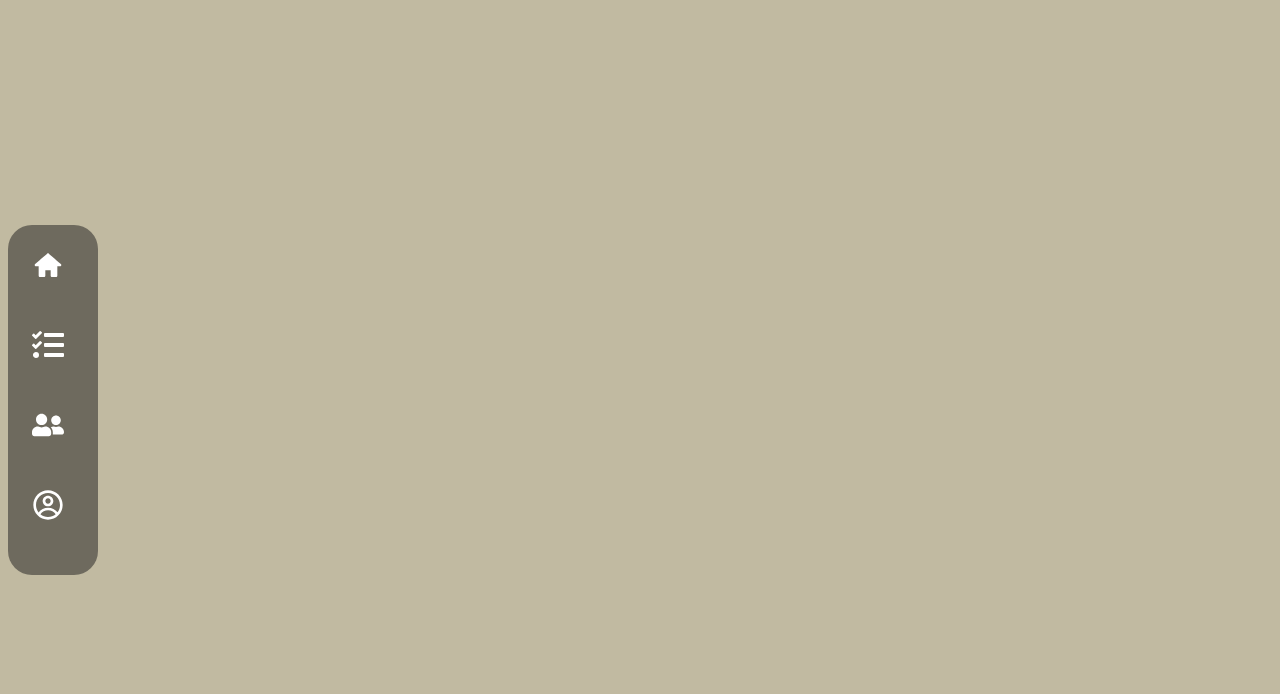
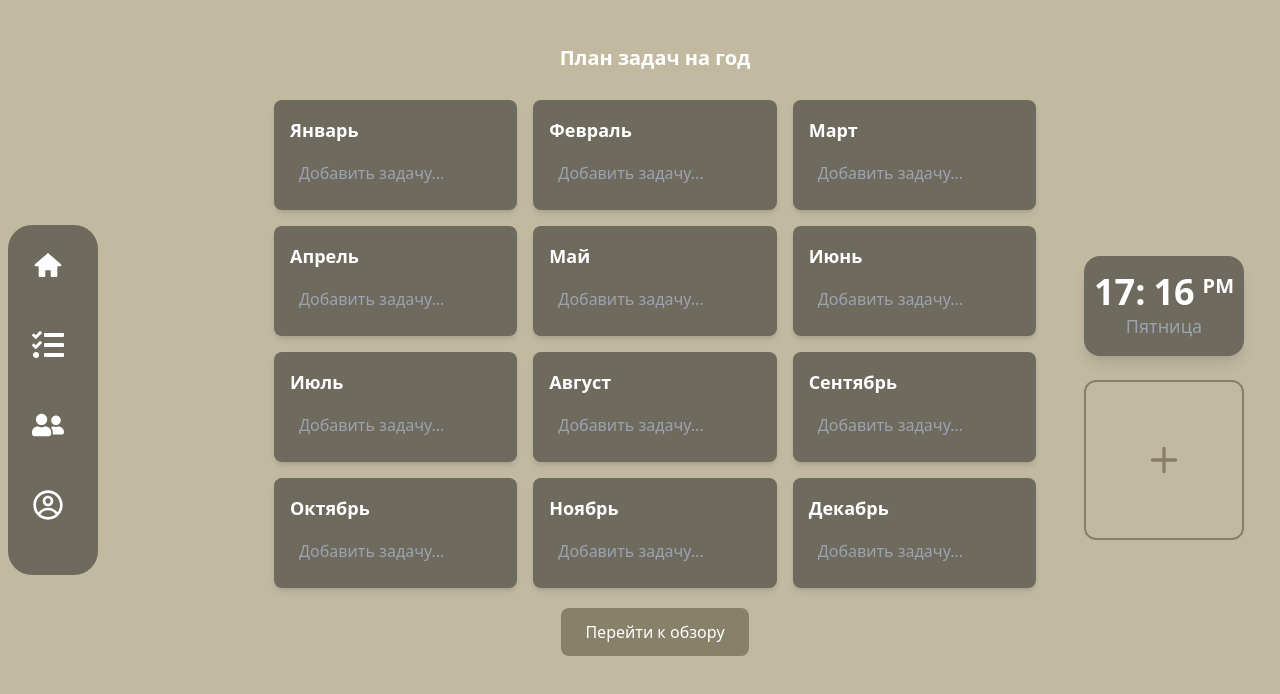
Before and after one commit to foxnaim/Agenda-client-, a Next.js app: page / in a window 1280 px wide. Shown: the top 694 px of the page. Built offline with nearby package versions, Linux system fonts and the light colour scheme.

Commit message:
modified:   src/app/page.tsx

```diff
--- a/src/app/page.tsx
+++ b/src/app/page.tsx
@@ -1,5 +1,7 @@
 import React from 'react'
 import Navigation from './components/SideBar/Navigation'
+import TaskDashboard from './pages/TaskDashboard/page'
+
 
 
 
@@ -9,7 +11,7 @@ import Navigation from './components/SideBar/Navigation'
 const page = () => {
   return (
     <React.Fragment>
-     <Navigation/>
+      <TaskDashboard/>
     </React.Fragment>
   )
 }
```
